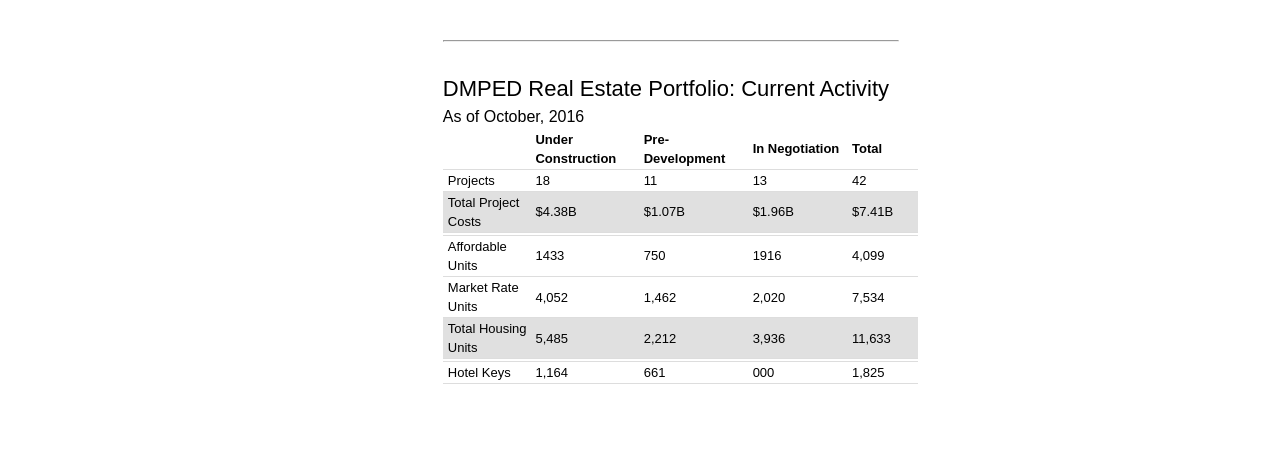
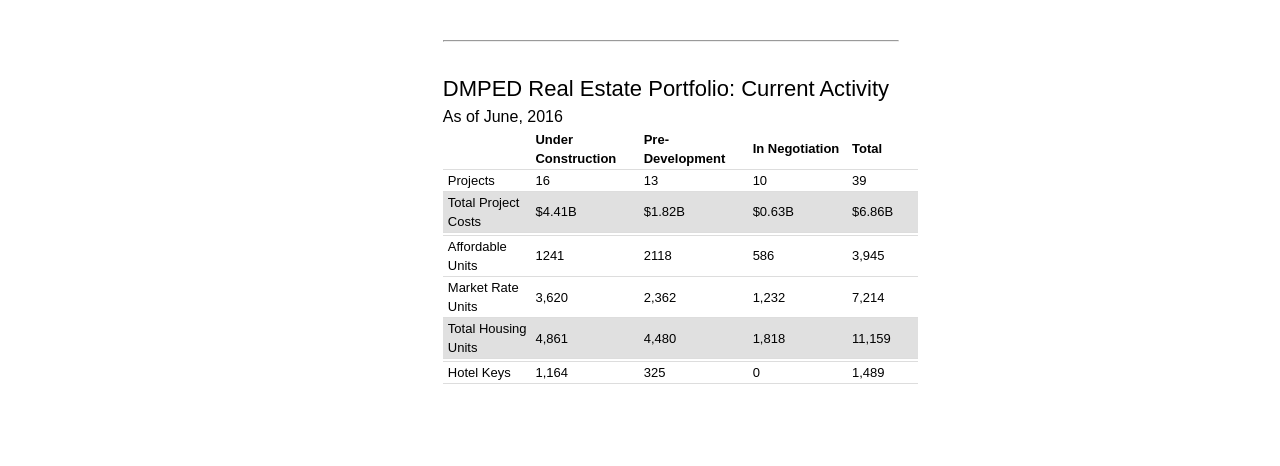
Before and after one commit to DCgov/economic-intelligence, a Jekyll site: the page built from dmped-real-estate.html, in a window 1280 px wide. Shown: the part 1073-1539 px from the top of the page. Built offline with Jekyll 4.4.1, drawn with Linux system fonts in a browser that asks for light colours; nearby versions of some CDN libraries.

Commit message:
updating dmped real estate pipeline chart

```diff
--- a/dmped-real-estate.html
+++ b/dmped-real-estate.html
@@ -39,7 +39,7 @@ title: DMPED Real Estate Development
 	<h2>
 		DMPED Real Estate Portfolio: Current Activity
 	</h2>
-		As of October, 2016
+		As of June, 2016
 	<div class="dmpedtable">
 		<table>
 			<tbody>
@@ -48,14 +48,14 @@ title: DMPED Real Estate Development
 					<th>Pre-Development</th>
 					<th>In Negotiation</th>
 					<th>Total</th></tr>
-					<tr><td>Projects</td><td>18</td><td>11</td><td>13</td><td>42</td></tr>
-					<tr style='background-color:#E0E0E0'><td>Total Project Costs</td><td>$4.38B</td><td>$1.07B</td><td>$1.96B</td><td>$7.41B</td></tr>
+					<tr><td>Projects</td><td>16</td><td>13</td><td>10</td><td>39</td></tr>
+					<tr style='background-color:#E0E0E0'><td>Total Project Costs</td><td>$4.41B</td><td>$1.82B</td><td>$0.63B</td><td>$6.86B</td></tr>
 					<tr><td> </td><td> </td><td> </td><td> </td><td> </td></tr>
-					<tr><td>Affordable Units</td><td>1433</td><td>750</td><td>1916</td><td>4,099</td></tr>
-					<tr><td>Market Rate Units</td><td>4,052</td><td>1,462</td><td>2,020</td><td>7,534</td></tr>
-					<tr style='background-color:#E0E0E0'><td>Total Housing Units</td><td>5,485</td><td>2,212</td><td>3,936</td><td>11,633</td></tr>
+					<tr><td>Affordable Units</td><td>1241</td><td>2118</td><td>586</td><td>3,945</td></tr>
+					<tr><td>Market Rate Units</td><td>3,620</td><td>2,362</td><td>1,232</td><td>7,214</td></tr>
+					<tr style='background-color:#E0E0E0'><td>Total Housing Units</td><td>4,861</td><td>4,480</td><td>1,818</td><td>11,159</td></tr>
 					<tr><td> </td><td> </td><td> </td><td> </td><td> </td></tr>
-					<tr><td>Hotel Keys</td><td>1,164</td><td>661</td><td>000</td><td>1,825</td></tr>
+					<tr><td>Hotel Keys</td><td>1,164</td><td>325</td><td>0</td><td>1,489</td></tr>
 			</tbody>
 		</table>
 	</div>
```
